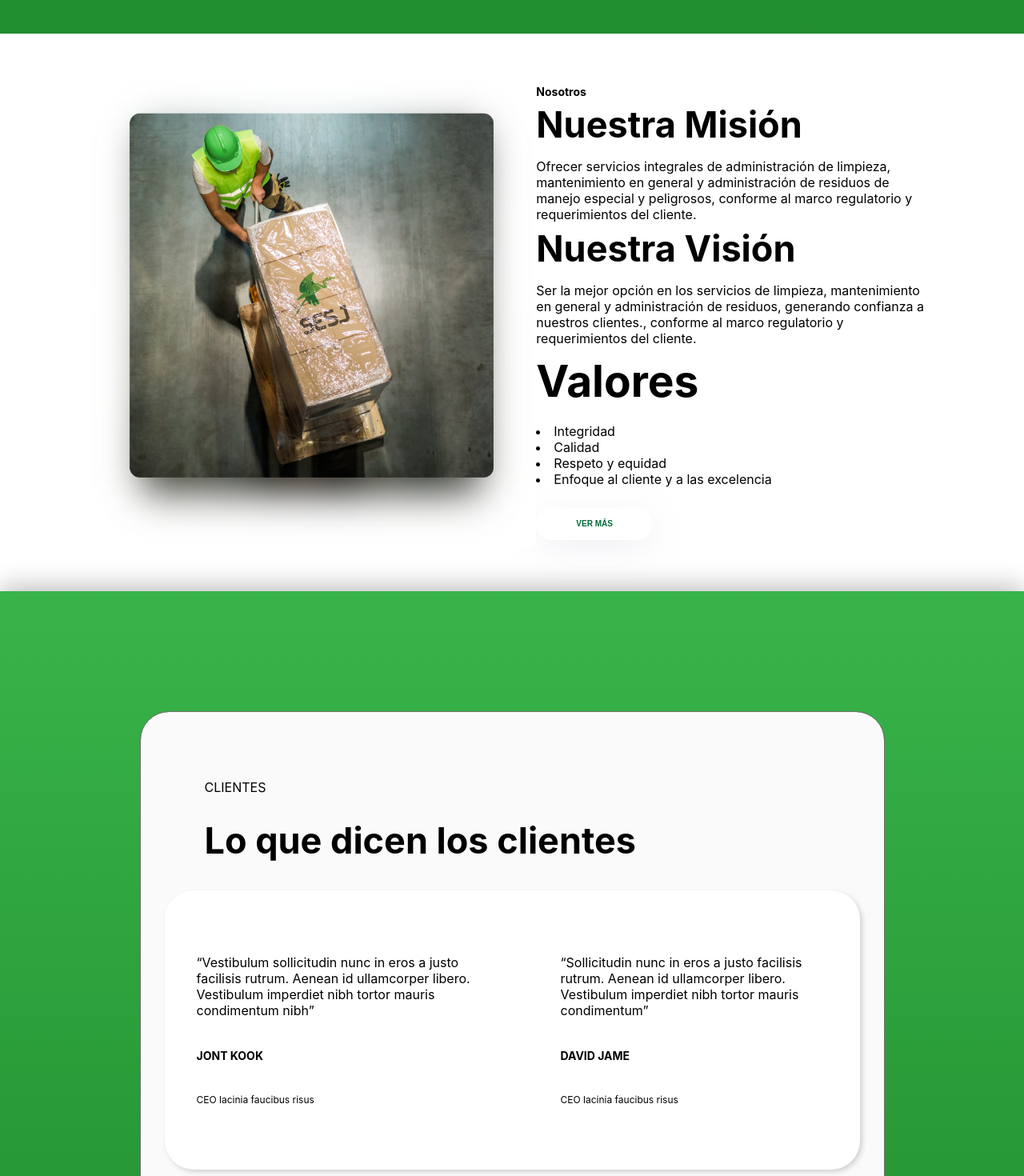
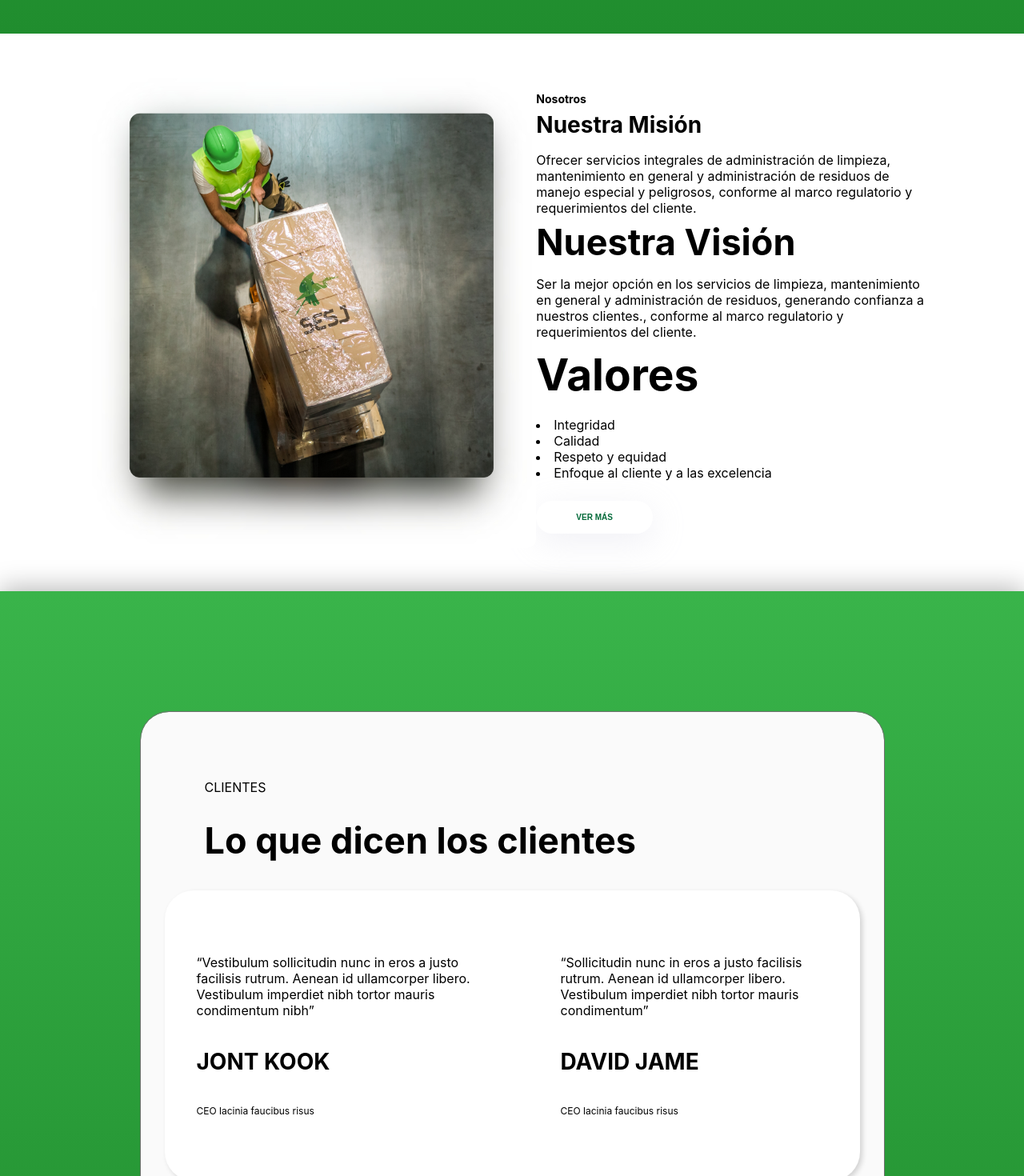
Before and after one commit to nevyl001/sesj, a Next.js app: page / in a window 1280 px wide. Shown: the part 2000-3470 px from the top of the page at 80% size. Built offline with nearby package versions, Linux system fonts and the light colour scheme.

Commit message:
Update home styles

```diff
--- a/components/UI/Title.module.css
+++ b/components/UI/Title.module.css
@@ -30,8 +30,8 @@
   font-weight: 700;
 }
 .size_small {
-  font-size: 14px;
-  line-height: 14px;
+  font-size: 28px;
+  line-height: 28px;
   font-weight: 700;
 }
 
--- a/pages/index.js
+++ b/pages/index.js
@@ -119,7 +119,7 @@ export default function Home() {
             <div className={styles.content_right}>
               <div className={styles.content_right_text}>
                 <Subtitle color="black">Nosotros</Subtitle>
-                <Title size="medium" color="black" align="left">
+                <Title size="small" color="black" align="left">
                   Nuestra Misión
                 </Title>
                 <Paragraph color="black">
```
